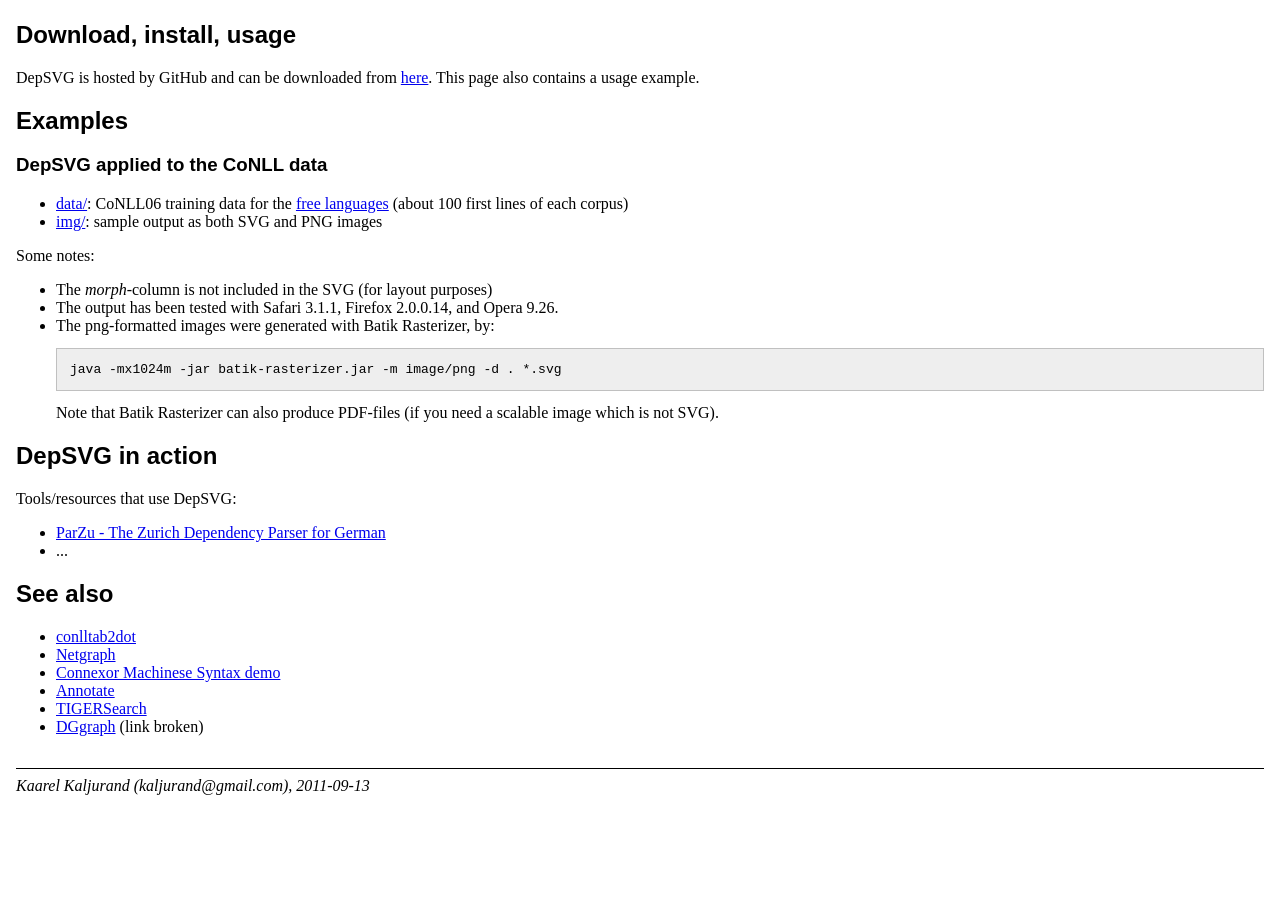
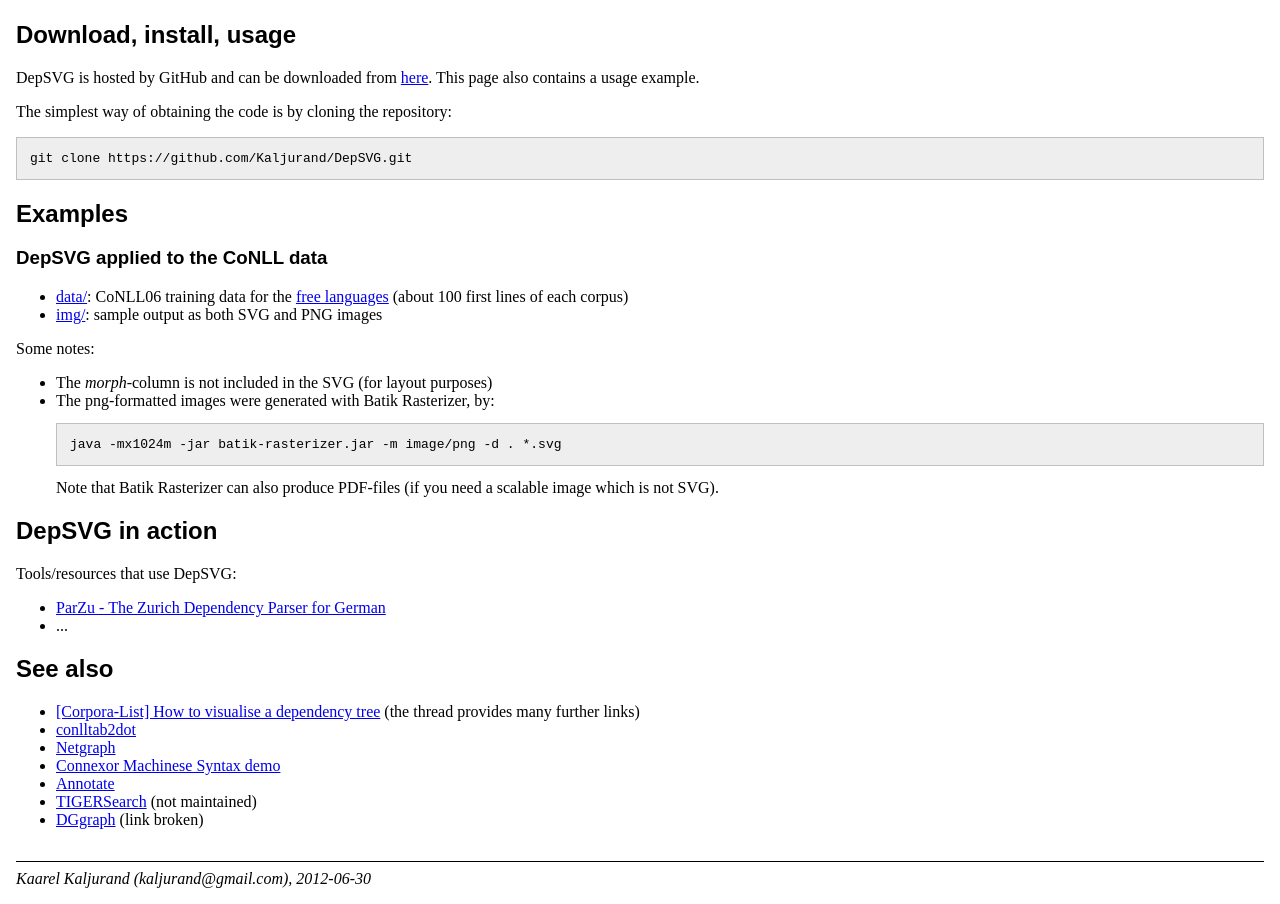
Before and after one commit to Kaljurand/DepSVG, a plain HTML site: page index.html in a window 1280 px wide. Shown: the part 730-1634 px from the top of the page. Before the commit the page ends 1541 px from the top, so only its background shows below. Drawn offline with Linux system fonts and the light colour scheme; a script that the page names is missing.

Commit message:
Update website (better links)

```diff
--- a/index.html
+++ b/index.html
@@ -57,6 +57,13 @@ picture, 'Fli-1' is both a subject and a control subject.</p>
 from <a href="https://github.com/Kaljurand/DepSVG">here</a>.
 This page also contains a usage example.</p>
 
+<p>The simplest way of obtaining the code is by
+cloning the repository:</p>
+
+<pre>
+git clone https://github.com/Kaljurand/DepSVG.git
+</pre>
+
 
 <h2>Examples</h2>
 
@@ -73,7 +80,9 @@ the <a href="http://nextens.uvt.nl/~conll/free_data.html">free languages</a>
 
 <ul>
 <li>The <em>morph</em>-column is not included in the SVG (for layout purposes)</li>
+<!--
 <li>The output has been tested with Safari 3.1.1, Firefox 2.0.0.14, and Opera 9.26.</li>
+-->
 <li>The png-formatted images were generated with Batik Rasterizer, by:
 <pre>
 java -mx1024m -jar batik-rasterizer.jar -m image/png -d . *.svg
@@ -95,18 +104,19 @@ image which is not SVG).</li>
 <h2>See also</h2>
 
 <ul>
-<li><a href="http://nextens.uvt.nl/~conll/software.html#conlltab2dot">conlltab2dot</a></li>
+<li><a href="http://mailman.uib.no/public/corpora/2012-June/015744.html">[Corpora-List] How to visualise a dependency tree</a> (the thread provides many further links)</li>
+<li><a href="http://ilk.uvt.nl/conll/software.html">conlltab2dot</a></li>
 <li><a href="http://quest.ms.mff.cuni.cz/netgraph/indexEn.html">Netgraph</a></li>
 <li><a href="http://www.connexor.com/nlplib/?q=demo/syntax">Connexor Machinese Syntax demo</a></li>
 <li><a href="http://www.coli.uni-sb.de/sfb378/negra-corpus/annotate.html">Annotate</a></li>
-<li><a href="http://www.ims.uni-stuttgart.de/projekte/TIGER/TIGERSearch/">TIGERSearch</a></li>
+<li><a href="http://www.ims.uni-stuttgart.de/projekte/TIGER/TIGERSearch/">TIGERSearch</a> (not maintained)</li>
 <li><a href="http://www.id.cbs.dk/~mtk/DGgraph/">DGgraph</a> (link broken)</li>
 </ul>
 
 
 <address>
 Kaarel Kaljurand (kaljurand@gmail.com),
-2011-09-13
+2012-06-30
 </address>
 
 </body>
```
